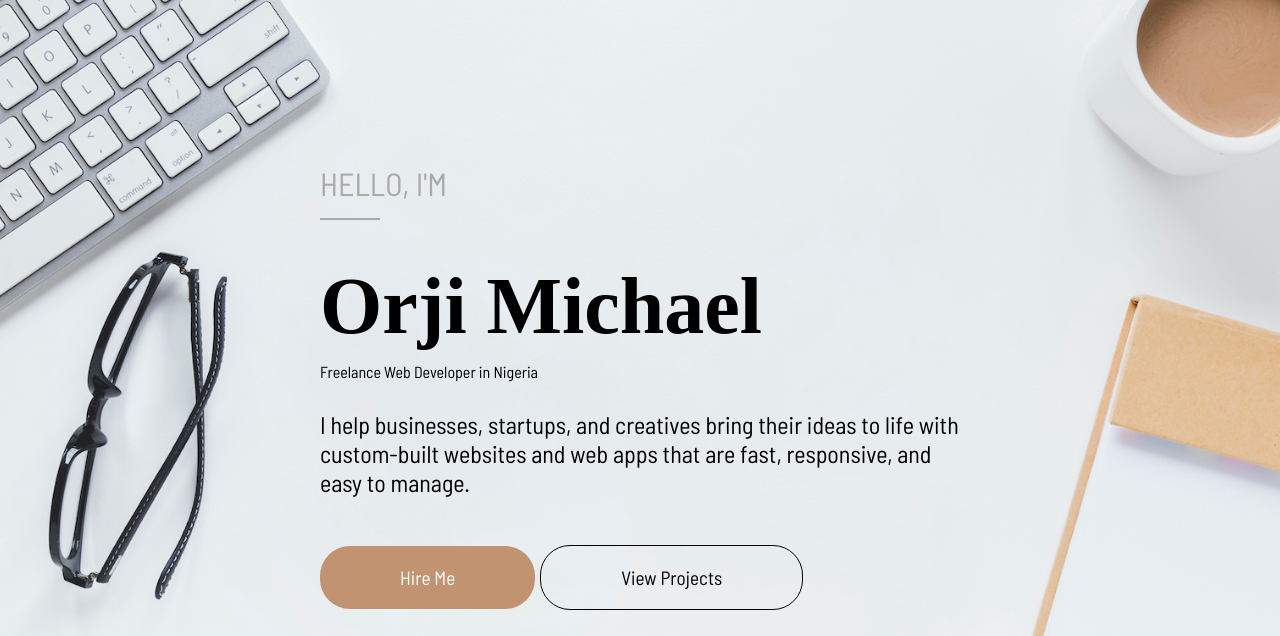
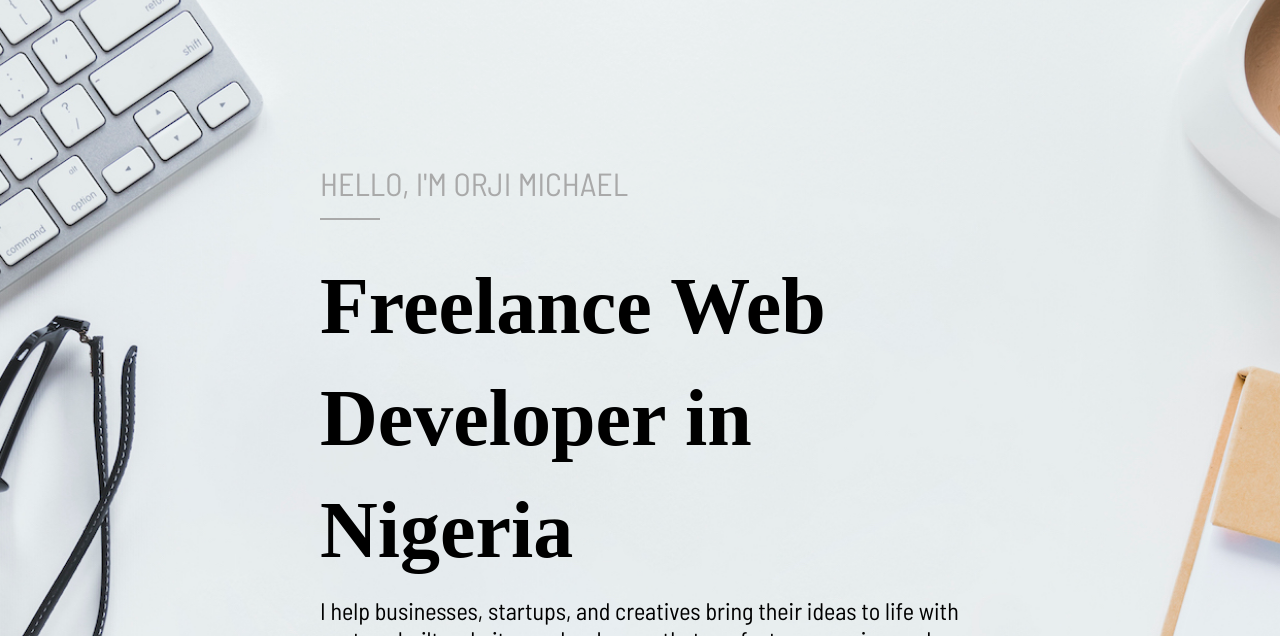
Before and after one commit to michael4ox/portfolio, a plain HTML site: page index.html in a window 1280 px wide. Shown: the part 41-677 px from the top of the page. Drawn offline with Linux system fonts and the light colour scheme.

Commit message:
commitmemt

```diff
--- a/index.html
+++ b/index.html
@@ -175,15 +175,13 @@
       <section class="home_main_content">
         <div class="">
           <div class="homeh6">
-            <h6>Hello, I'M</h6>
+            <h6>Hello, I'M Orji Michael</h6>
           </div>
           <div class="underline"></div>
           <div class="homeh1">
-            <h1 class="">Orji Michael</h1>
+            <h1 class="">Freelance Web Developer in Nigeria</h1>
           </div>
           <div class="homep1">
-            <h1 class="">Freelance Web Developer in Nigeria</h1>
-            <br />
             <p>
               I help businesses, startups, and creatives bring their ideas to
               life with custom-built websites and web apps that are fast,
```
